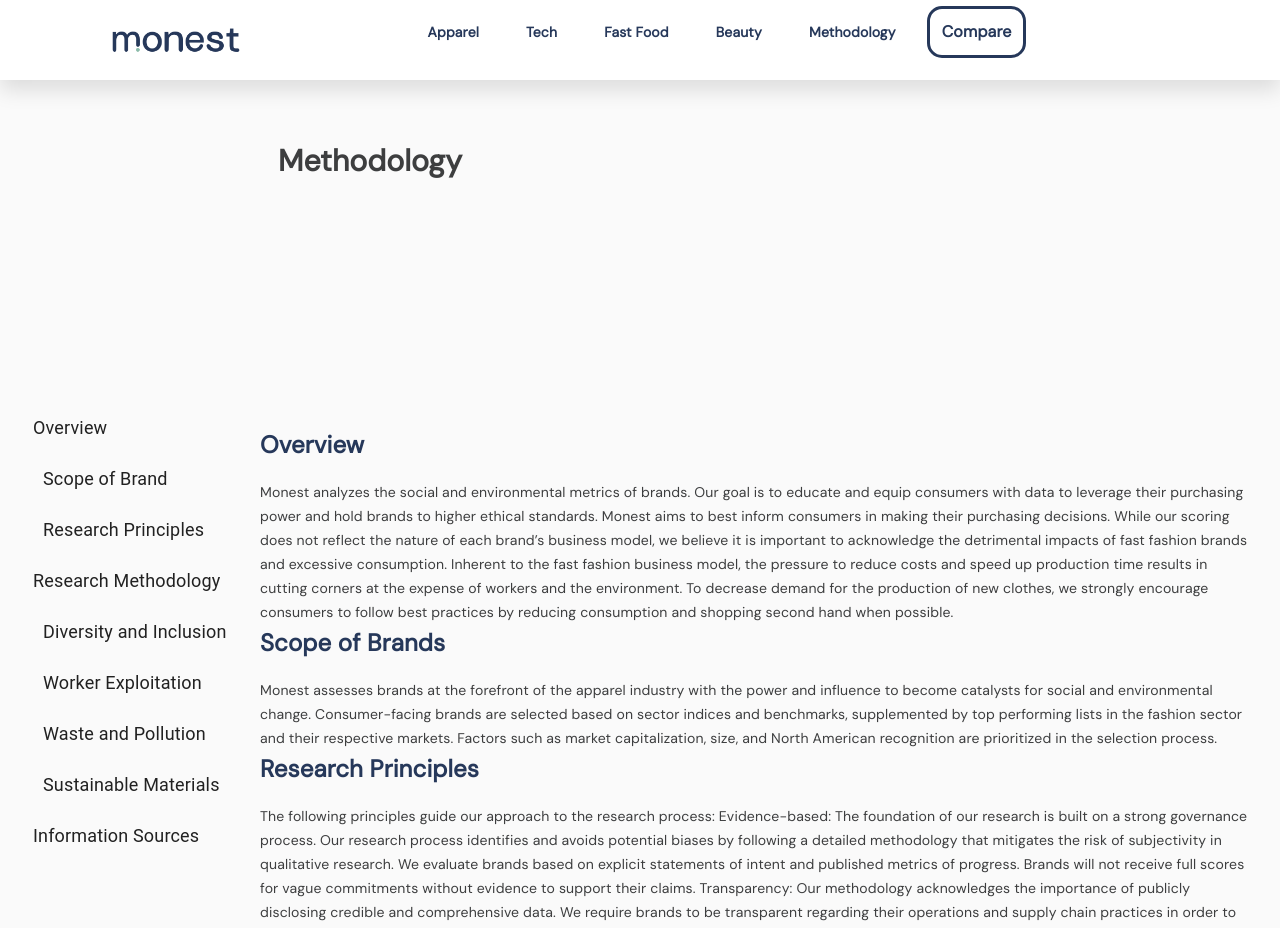
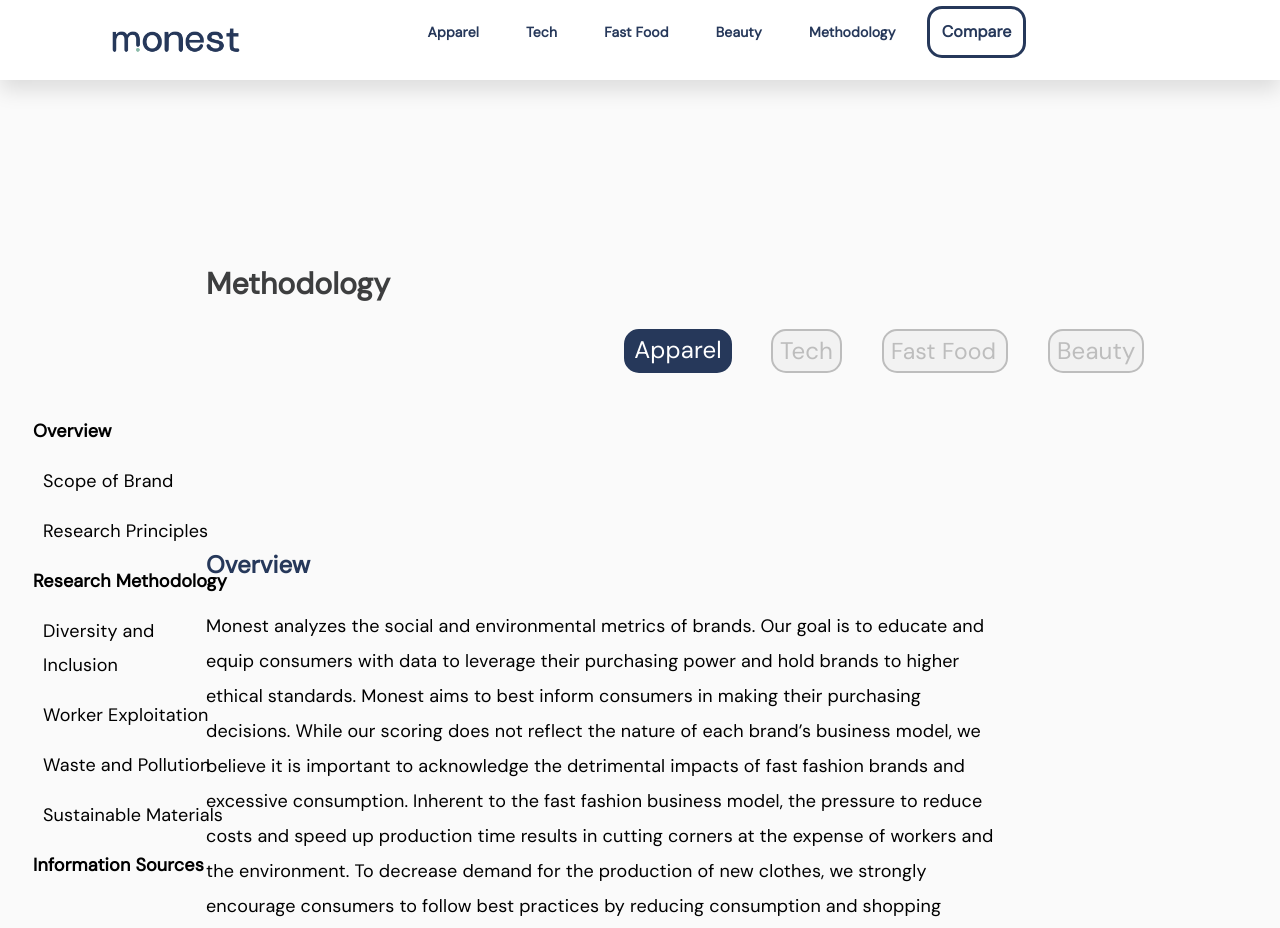
Before and after one commit to cara-mu/monestco, a React (Create React App) app in the folder client/: page /methodology in a window 1280 px wide. Shown: the top 928 px of the page. Built offline with nearby package versions, Linux system fonts and the light colour scheme.

Commit message:
methodology improve

```diff
--- a/client/src/pages/Methodology.js
+++ b/client/src/pages/Methodology.js
@@ -67,6 +67,15 @@
     background:"white",
     position:'absolute',
     height:'auto',
+    marginRight:10,
+    [theme.breakpoints.up(1300)]: {
+        width: drawerWidth,
+        marginTop:0,
+        background:"white",
+        position:'absolute',
+        height:'auto',
+        marginRight:10,
+    },
     [theme.breakpoints.between(600,1300)]: {
         width: drawerWidth,
         marginTop:0,
@@ -74,24 +83,23 @@
         background:"white",
         position:'absolute',
         height:'auto',
+        marginRight:10,
     },
     borderColor:"transparent",
     [theme.breakpoints.up('sm')]: {
         marginTop:330,
         background:"transparent",
+        marginRight:10,
     },
   },
   content: {
     flexGrow: 1,
-    padding: theme.spacing(3),
     [theme.breakpoints.between(600,1300) ]: {
-        marginTop:307,
-        marginLeft:130,
+        marginTop:10,
         background:"transparent",
     },
     [theme.breakpoints.up('sm')]: {
-        marginTop:307,
-        marginLeft:30,
+        marginTop:10,
         background:"transparent",
     },
   },
@@ -115,32 +123,101 @@
         <List>
 
             <ListItem button key="Overview"  component="a" href="#overview" onClick={()=>setMobileOpen(false)}>
-                <ListItemText primary="Overview"/>
+                <ListItemText primary={<Typography style={{
+                    fontFamily: "DM Sans",
+                    fontStyle: "normal",
+                    fontWeight: "bold",
+                    fontSize: "20px",
+                    lineHeight: "34px",
+                    color: "#000000",
+                 }}>Overview</Typography>} />
             </ListItem>
 
             <ListItem button key="Scope of Brand" component="a" href="#scope_of_brand" onClick={()=>setMobileOpen(false)}>
-                <ListItemText primary="Scope of Brand" className="listItem"/>
+                <ListItemText primary={<Typography style={{
+                    fontFamily: "DM Sans",
+                    fontStyle: "normal",
+                    fontWeight: "normal",
+                    fontSize: "20px",
+                    lineHeight: "34px",
+                    color: "#000000",
+                    marginLeft:10,
+                 }}>Scope of Brand</Typography>} />
             </ListItem>
             <ListItem button key="Research Principles" component="a" href="#research_prinicple" onClick={()=>setMobileOpen(false)}>
-                <ListItemText primary="Research Principles" className="listItem"/>
+                <ListItemText primary={<Typography style={{
+                    fontFamily: "DM Sans",
+                    fontStyle: "normal",
+                    fontWeight: "normal",
+                    fontSize: "20px",
+                    lineHeight: "34px",
+                    color: "#000000",
+                    marginLeft:10,
+                 }}>Research Principles</Typography>} />
             </ListItem>
             <ListItem button key="Research Methodology" component="a" href="#research_methodology" onClick={()=>setMobileOpen(false)}>
-                <ListItemText primary="Research Methodology"/>
+                <ListItemText primary={<Typography style={{
+                    fontFamily: "DM Sans",
+                    fontStyle: "normal",
+                    fontWeight: "bold",
+                    fontSize: "20px",
+                    lineHeight: "34px",
+                    color: "#000000",
+                 }}>Research Methodology</Typography>} />
             </ListItem>
             <ListItem button key="Diversity and Inclusion" component="a" href="#diversity" onClick={()=>setMobileOpen(false)}>
-                <ListItemText primary="Diversity and Inclusion"className="listItem" />
+                <ListItemText primary={<Typography style={{
+                    fontFamily: "DM Sans",
+                    fontStyle: "normal",
+                    fontWeight: "normal",
+                    fontSize: "20px",
+                    lineHeight: "34px",
+                    color: "#000000",
+                    marginLeft:10,
+                 }}>Diversity and Inclusion</Typography>} />
             </ListItem>
             <ListItem button key="Worker Exploitation" component="a" href="#exploitation" onClick={()=>setMobileOpen(false)}>
-                <ListItemText primary="Worker Exploitation" className="listItem"/>
+                <ListItemText primary={<Typography style={{
+                    fontFamily: "DM Sans",
+                    fontStyle: "normal",
+                    fontWeight: "normal",
+                    fontSize: "20px",
+                    lineHeight: "34px",
+                    color: "#000000",
+                    marginLeft:10,
+                 }}>Worker Exploitation</Typography>} />
             </ListItem>
             <ListItem button key="Waste and Pollution" component="a" href="#waste" onClick={()=>setMobileOpen(false)}>
-                <ListItemText primary="Waste and Pollution"  className="listItem"/>
+                <ListItemText primary={<Typography style={{
+                    fontFamily: "DM Sans",
+                    fontStyle: "normal",
+                    fontWeight: "normal",
+                    fontSize: "20px",
+                    lineHeight: "34px",
+                    color: "#000000",
+                    marginLeft:10,
+                 }}>Waste and Pollution</Typography>} />
             </ListItem>
             <ListItem button key="Sustainable Materials" component="a" href="#materials" onClick={()=>setMobileOpen(false)}>
-                <ListItemText primary="Sustainable Materials"  className="listItem"/>
+                 <ListItemText primary={<Typography style={{
+                    fontFamily: "DM Sans",
+                    fontStyle: "normal",
+                    fontWeight: "normal",
+                    fontSize: "20px",
+                    lineHeight: "34px",
+                    color: "#000000",
+                    marginLeft:10,
+                 }}>Sustainable Materials</Typography>} />
             </ListItem>
             <ListItem button key="Information Sources" component="a" href="#sources" onClick={()=>setMobileOpen(false)}>
-                <ListItemText primary="Information Sources" />
+                <ListItemText primary={<Typography style={{
+                    fontFamily: "DM Sans",
+                    fontStyle: "normal",
+                    fontWeight: "bold",
+                    fontSize: "20px",
+                    lineHeight: "34px",
+                    color: "#000000",
+                 }}>Information Sources</Typography>} />
             </ListItem>
         </List>
         </div>
@@ -164,9 +241,6 @@
                         INDEX
                     </div>
                 </IconButton>
-                <p className="methodology_heading" >
-                    Methodology
-                </p>
                 </Toolbar>
             </AppBar>
             <nav className={classes.drawer} aria-label="mailbox folders">
@@ -203,28 +277,54 @@
 
             <main className={classes.content}>
                 <div className={classes.toolbar} />
-                <p className="paragraph_text">
-                <p id="overview" className="heading">Overview</p>
+                <p className="paragraph_text"></p>
+                <p id="overview" className="method_head">Methodology</p>
+                <div className="apparel_div">
+                    <p>Apparel</p>
+                </div>
+                <div className="tech_div">
+                    <p>Tech</p>
+                </div>
+                <div className="fast_div">
+                    <p>Fast Food</p>
+                </div>
+                <div className="beauty_div">
+                    <p>Beauty</p>
+                </div>
+                <p id="overview" className="heading" style={{marginBottom:25}}>Overview</p>
 
-                Monest analyzes the social and environmental metrics of brands. Our goal is to educate and equip consumers with data to leverage their purchasing power and hold brands to higher ethical standards.
+                <p className="par">Monest analyzes the social and environmental metrics of brands. Our goal is to educate and equip consumers with data to leverage their purchasing power and hold brands to higher ethical standards.
 
-                Monest aims to best inform consumers in making their purchasing decisions. While our scoring does not reflect the nature of each brand’s business model, we believe it is important to acknowledge the detrimental impacts of fast fashion brands and excessive consumption. Inherent to the fast fashion business model, the pressure to reduce costs and speed up production time results in cutting corners at the expense of workers and the environment. To decrease demand for the production of new clothes, we strongly encourage consumers to follow best practices by reducing consumption and shopping second hand when possible.
+                Monest aims to best inform consumers in making their purchasing decisions. While our scoring does not reflect the nature of each brand’s business model, we believe it is important to acknowledge the detrimental impacts of fast fashion brands and excessive consumption. Inherent to the fast fashion business model, the pressure to reduce costs and speed up production time results in cutting corners at the
+                expense of workers and the environment. To decrease demand for the production of new clothes,
+                we strongly encourage consumers to follow best practices by reducing consumption and shopping second hand when possible. </p>
 
-                <p id="scope_of_brand" className="heading">Scope of Brands</p>
+                <p id="scope_of_brand" className="heading" style={{marginTop:50,marginBottom:36}}>Scope of Brands</p>
 
-                Monest assesses brands at the forefront of the apparel industry with the power and influence to become catalysts for social and environmental change. Consumer-facing brands are selected based on sector indices and benchmarks, supplemented by top performing lists in the fashion sector and their respective markets. Factors such as market capitalization, size, and North American recognition are prioritized in the selection process.
+                <p className="par">Monest assesses brands at the forefront of the apparel industry with the power and influence to become catalysts
+                for social and environmental change. Consumer-facing brands are selected based on sector indices and benchmarks,
+                 supplemented by top performing lists in the fashion sector and their respective markets. Factors such as market
+                  capitalization, size, and North American recognition are prioritized in the selection process. </p>
 
-                <p id="research_prinicple" className="heading">Research Principles</p>
-                The following principles guide our approach to the research process:
+                <p id="research_prinicple" className="heading" style={{marginTop:50,marginBottom:36}}>Research Principles</p>
+                <p className="par">The following principles guide our approach to the research process:
 
-                Evidence-based: The foundation of our research is built on a strong governance process. Our research process identifies and avoids potential biases by following a detailed methodology that mitigates the risk of subjectivity in qualitative research. We evaluate brands based on explicit statements of intent and published metrics of progress. Brands will not receive full scores for vague commitments without evidence to support their claims.
+                Evidence-based: The foundation of our research is built on a strong governance process.
+                Our research process identifies and avoids potential biases by following a detailed methodology that mitigates
+                 the risk of subjectivity in qualitative research. We evaluate brands based on explicit statements of intent and
+                 published metrics of progress. Brands will not receive full scores for vague commitments without evidence to support their claims.
 
-                Transparency: Our methodology acknowledges the importance of publicly disclosing credible and comprehensive data. We require brands to be transparent regarding their operations and supply chain practices in order to fulfill the corresponding criteria. Transparency does not equal sustainability, but it does enable accountability and allows consumers to make better informed decisions.
+                Transparency: Our methodology acknowledges the importance of publicly disclosing credible and comprehensive data.
+                We require brands to be transparent regarding their operations and supply chain practices in order to fulfill the
+                corresponding criteria. Transparency does not equal sustainability, but it does enable accountability and allows consumers to
+                make better informed decisions.
+                Accuracy: We set high standards of quality for our research and strive for accuracy by employing a diligent review process.
+                To accurately reflect the most relevant brand information and account for changes, scores will be responsively updated and
+                revised on an annual basis. In the future, we plan to implement a feedback system for users and stakeholders to notify
+                us of any inaccuracies to hold us accountable. </p>
 
-                Accuracy: We set high standards of quality for our research and strive for accuracy by employing a diligent review process. To accurately reflect the most relevant brand information and account for changes, scores will be responsively updated and revised on an annual basis. In the future, we plan to implement a feedback system for users and stakeholders to notify us of any inaccuracies to hold us accountable.
-
-                <p id="research_methodology" className="heading">Research Methodology</p>
-                Our research methodology was created in 2020 and will be reviewed annually to ensure that it continues to reflect the most important issues and best practices within the apparel industry.
+                <p id="research_methodology" className="heading" style={{marginTop:50,marginBottom:36}}>Research Methodology</p>
+                <p className="par">Our research methodology was created in 2020 and will be reviewed annually to ensure that it continues to reflect the most important issues and best practices within the apparel industry.
 
                 The foundation of our methodology centers around two core values:
                 Focusing on issues that matter most
@@ -234,30 +334,32 @@
                 Taking a pragmatic approach, we only evaluate actions within the scope of a brand’s control. The scores are reflective of current brand performance and do not focus on historical incidences, which are instead showcased in our “In the News” section for users to consider. We believe that brands have the power to change for the better and designed our methodology to reflect a realistic roadmap of actions brands can work towards achieving.
 
                 Apparel brands are assessed using a scoring system that evaluates each brand’s performance in the following four categories: Diversity & Inclusion, Worker Exploitation, Waste & Pollution, and Sustainable Materials. Each category highlights the most prevalent issues which consist of actions brands can take to address the specific issue:
-
-                <p id="diversity" className="heading">Diversity & Inclusion</p>
-                Many brands with operations in North America have faced issues such as discrimination in their hiring practices, as well as a lack of diverse representation in executive leadership. In addition, many brands lack policies that ensure the wellbeing of underrepresented groups.
+                </p>
+                <p id="diversity" className="heading" style={{marginTop:50,marginBottom:36}}>Diversity & Inclusion</p>
+                <p className="par">Many brands with operations in North America have faced issues such as discrimination in their hiring practices, as well as a lack of diverse representation in executive leadership. In addition, many brands lack policies that ensure the wellbeing of underrepresented groups.
 
                 This category evaluates the brand on a corporate-level divided into four main issues: Discrimination, Gender Equality, Cultural Diversity, and Inclusivity. Brands are scored on their performance in the context of the workplace, executive leadership, and in their consumer-facing marketing and product design efforts.
-
-                <p id="exploitation" className="heading">Worker Exploitation</p>
+                </p>
+                <p id="exploitation" className="heading" style={{marginTop:50,marginBottom:36}}>Worker Exploitation</p>
+                <p className="par">
                 Clothing production is a manufacturing-intensive process that is commonly outsourced to suppliers in developing countries with less stringent regulations. Workers in factories around the world face unsafe working conditions and are victims of exploitative labour practices.
 
                 This category evaluates the brand’s global supply chains and treatment of workers across four main issues: Child Labour, Forced Labour, Living Wage, and Working Conditions. Brands are scored on their supply chain policies, the quality of their safeguards against labour risks, the traceability of their supply chains, and their commitment to eliminating worker exploitation.
-
-                <p id="waste" className="heading">Waste & Pollution</p>
+                </p>
+                <p id="waste" className="heading" style={{marginTop:50,marginBottom:36}}>Waste & Pollution</p>
+                <p className="par">
                 The apparel industry is the second largest polluter in the world, accounting for 10% of the world’s carbon emissions. It is also the second largest consumer of the world’s water supply. From the production process to the textile waste that eventually ends up in landfills, apparel brands have opportunities to reduce their environmental impact at each step of the value chain.
 
                 This category evaluates the brand’s environmental management across the entire value chain for the following issues: Air Pollution, Water Pollution and Waste, Packaging Waste, and Material Waste. Brands are scored on their commitments, initiatives and progress disclosed across their owned and operated facilities as well as their supply chain.
-
-                <p id="materials" className="heading">Sustainable Materials</p>
-                The greatest sustainability risks within textile production occur in the growing and extracting of raw materials. Cotton is the most common material used in the production of clothes, but the harvesting process is rampant with interconnected environmental and socio-economic risks. Furthermore, the lack of governance surrounding where materials are sourced from raises concerns for habitat biodiversity and animal welfare.
+                </p>
+                <p id="materials" className="heading" style={{marginTop:50,marginBottom:36}}>Sustainable Materials</p>
+                <p className="par"> The greatest sustainability risks within textile production occur in the growing and extracting of raw materials. Cotton is the most common material used in the production of clothes, but the harvesting process is rampant with interconnected environmental and socio-economic risks. Furthermore, the lack of governance surrounding where materials are sourced from raises concerns for habitat biodiversity and animal welfare.
 
                 This category evaluates the brand’s sourcing practices across the most prevalent issues within the industry: Cotton Farming, Deforestation, and Animal Welfare. Brands are scored on their commitment to using more sustainable materials and reducing unethical practices in those areas.
 
-
-                <p id="sources" className="heading">Information Sources</p>
-                Brands are assessed on publicly available information from direct and indirect sources.
+                </p>
+                <p id="sources" className="heading" style={{marginTop:50,marginBottom:36}}>Information Sources</p>
+                <p className="par">Brands are assessed on publicly available information from direct and indirect sources.
 
                 Direct data sources include all materials published by the brand or parent brand. This includes all information available on websites, annual reports, corporate responsibility reports, press releases and other direct publications.
 
--- a/client/src/styles/BrandDirectory.css
+++ b/client/src/styles/BrandDirectory.css
@@ -1,5 +1,5 @@
 .brand_directory {
-    max-width: 1364px;
+    max-width: 1192px;
     margin-right: auto;
     margin-left: auto;
 }
--- a/client/src/styles/Methodology.css
+++ b/client/src/styles/Methodology.css
@@ -8,6 +8,160 @@
     font-weight: bold;
     color:white;
     height: 70px;
+}
+
+.method_head{
+    margin-top: 67px;
+    margin-bottom:248px;
+    font-family: DM Sans;
+    font-style: normal;
+    font-weight: bold;
+    font-size: 30px;
+    line-height: 28px;
+    color: #3D3E3F;
+}
+
+.apparel_div {
+    position: absolute;
+    width: 108px;
+    height: 44px;
+    left: 624px;
+    top: 329px;
+    background: #26385A;
+    border: 2px solid #26385A;
+    box-sizing: border-box;
+    border-radius: 15px;
+    display: flex;
+    justify-content: center;
+}
+
+.tech_div {
+    display: flex;
+    flex-direction: row;
+    justify-content: center;
+    align-items: center;
+    padding: 3px 9px;
+
+    position: absolute;
+    width: 71px;
+    height: 44px;
+    left: 771px;
+    top: 329px;
+    background: #F2F2F2;
+
+    border: 2px solid #BDBDBD;
+    box-sizing: border-box;
+    border-radius: 15px;
+}
+
+.fast_div {
+    display: flex;
+    flex-direction: row;
+    justify-content: center;
+    align-items: center;
+    padding: 3px 9px;
+
+    position: absolute;
+    width: 126px;
+    height: 44px;
+    left: 882px;
+    top: 329px;
+    background: #F2F2F2;
+    border: 2px solid #BDBDBD;
+    box-sizing: border-box;
+    border-radius: 15px;
+}
+
+
+.beauty_div {
+    display: flex;
+    flex-direction: row;
+    justify-content: center;
+    align-items: center;
+    padding: 3px 9px;
+
+    position: absolute;
+    width: 96px;
+    height: 44px;
+    left: 1048px;
+    top: 329px;
+    background: #F2F2F2;
+
+    border: 2px solid #BDBDBD;
+    box-sizing: border-box;
+    border-radius: 15px;
+}
+
+
+.tech_div p {
+    position: static;
+    width: 53px;
+    height: 38px;
+    left: 9px;
+    top: 3px;
+    font-family: DM Sans;
+    font-style: normal;
+    font-weight: normal;
+    font-size: 24px;
+    line-height: 38px;
+    color: #BDBDBD;
+    flex: none;
+    order: 0;
+    flex-grow: 0;
+    margin: 0px 10px;
+}
+
+.beauty_div p {
+    position: static;
+    width: 78px;
+    height: 38px;
+    left: 9px;
+    top: 3px;
+    font-family: DM Sans;
+    font-style: normal;
+    font-weight: normal;
+    font-size: 24px;
+    line-height: 38px;
+    color: #BDBDBD;
+    flex: none;
+    order: 0;
+    flex-grow: 0;
+    margin: 0px 10px;
+}
+
+.fast_div p {
+    position: static;
+    width: 108px;
+    height: 38px;
+    left: 9px;
+    top: 3px;
+    font-family: DM Sans;
+    font-style: normal;
+    font-weight: normal;
+    font-size: 23px;
+    line-height: 38px;
+    color: #BDBDBD;
+    flex: none;
+    order: 0;
+    flex-grow: 0;
+    margin: 0px 10px;
+}
+.apparel_div p {
+    font-family: DM Sans;
+    font-style: normal;
+    font-weight: 500;
+    font-size: 24px;
+    line-height: 38px;
+    color: #FFFFFF;
+    flex: none;
+order: 0;
+flex-grow: 0;
+}
+
+.method_page{
+    margin-left : 624px;
+    margin-right: 283px;
+    max-width: 1192px;
 }
 
 .listItem {
@@ -52,6 +206,7 @@
     .method_page{
         margin-left : 624px;
         margin-right: 283px;
+        max-width: 1192px;
     }
 }
 
@@ -77,7 +232,8 @@
     }
     .method_page{
         margin-left: 206px;
-        margin-top: -49px;
+        margin-top: 49px;
+        max-width: 1192px;
     }
 }
 
@@ -95,6 +251,7 @@
     .method_page{
         margin-left : 10px;
         margin-top: 30px;
+        max-width: 1192px;
     }
 }
 
@@ -112,5 +269,23 @@
     .method_page{
         margin-left : 19px;
         margin-top: 10px;
+        max-width: 1192px;
     }
 }
+
+.MuiListItem-button {
+    padding-bottom: 0px !important;
+}
+
+.MuiList-padding {
+    margin-right: 12px !important;
+}
+
+.par {
+    font-family: DM Sans;
+font-style: normal;
+font-weight: normal;
+font-size: 18px;
+line-height: 35px;
+color: #000000;
+}
```
Also changed, not shown: 1 other file (tests, documents, lock files or other folders).
